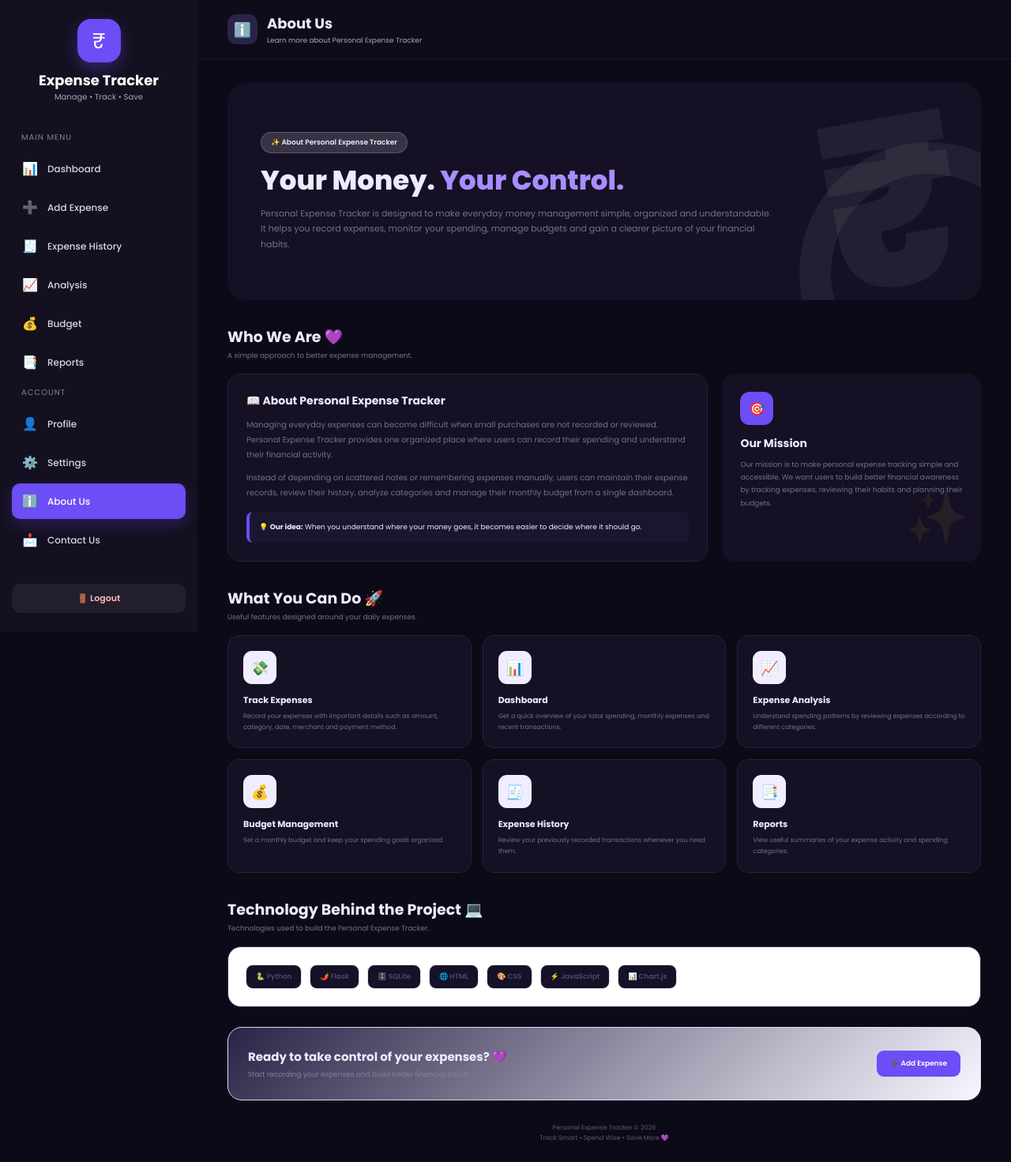
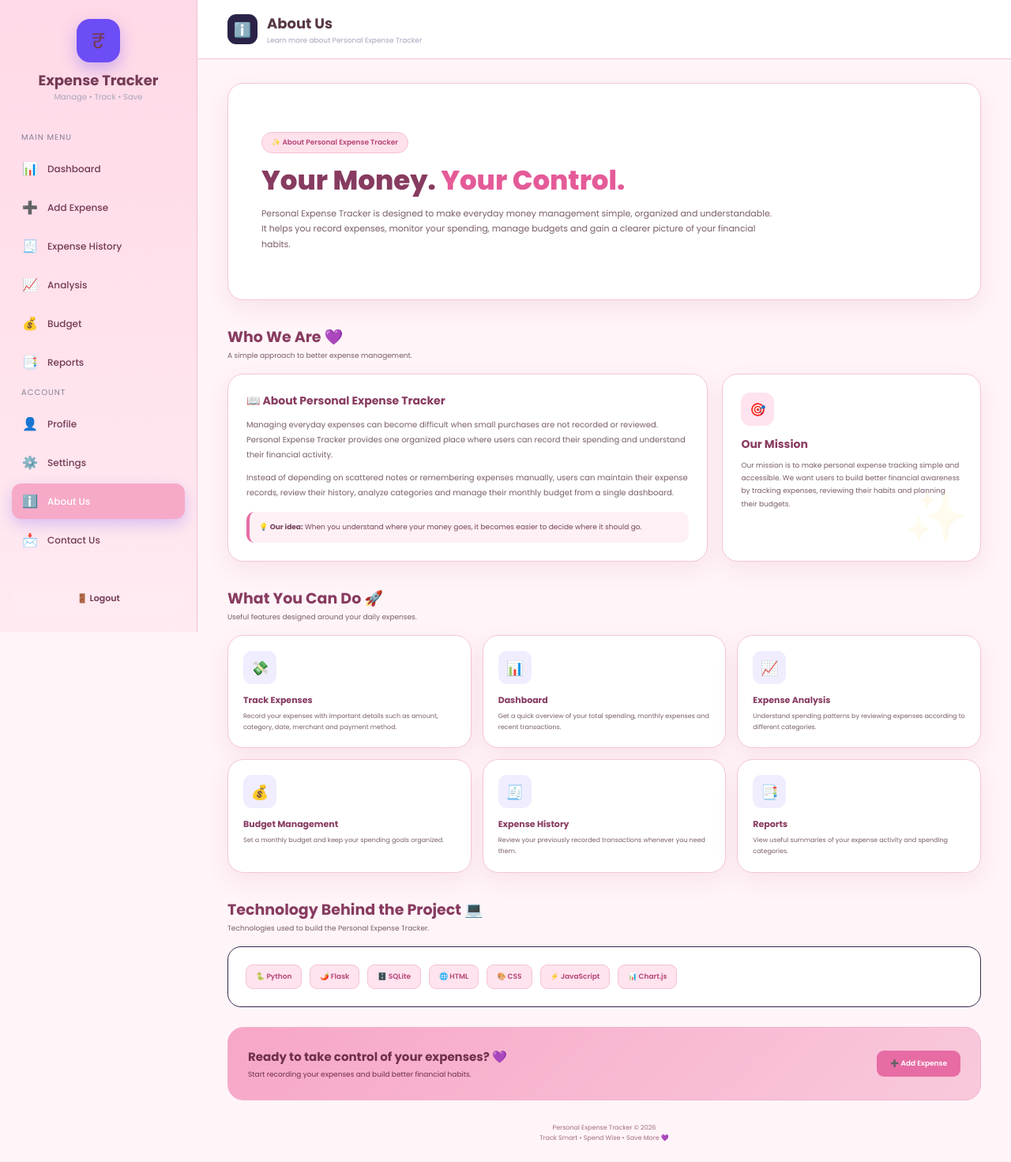
Before and after one commit to muskanmishra43768-tech/personal-expense-tracker, a Flask app: page /about in a window 1280 px wide. Shown: the whole page at 79% size. Run offline with Flask 3, Linux system fonts and the light colour scheme.

```diff
--- a/templates/about.html
+++ b/templates/about.html
@@ -598,32 +598,76 @@
 
     </style>
 
-<style id="final-dark-override">
-html,body{background:#0d0a18 !important;color:#eeeaff !important;}
-body{background:#0d0a18 !important;}
-.sidebar{background:#141020 !important;border-color:#211a33 !important;}
-.main{background:#0d0a18 !important;}
-.topbar{background:#0f0b1b !important;border-color:#211a33 !important;}
-.content{background:transparent !important;}
-.hero,.about-card,.mission-card,.feature-card,.highlight,.section-card{
-    background:#151024 !important;
-    border-color:#27203b !important;
-    box-shadow:none !important;
-    color:#eeeaff !important;
+<style id="final-pink-override">
+/* Pink theme override: visual styling only; routes and page functionality stay unchanged */
+html, body {
+    background: #fff4f8 !important;
+    color: #573746 !important;
 }
-.about-card p,.mission-card p,.feature-card p,.hero p,.section-heading p{
-    color:#777087 !important;
+body { background: #fff4f8 !important; }
+.sidebar {
+    background: linear-gradient(180deg, #ffd9e7, #ffeaf1) !important;
+    color: #743b55 !important;
+    border-right: 1px solid #f4bfd3 !important;
 }
-.about-card h3,.mission-card h3,.feature-card h3,.section-heading h2{
-    color:#eeeaff !important;
+.sidebar a { color: #743b55 !important; }
+.sidebar a:hover, .sidebar a.active {
+    background: #f7a9c8 !important;
+    color: #ffffff !important;
+    border-radius: 12px;
 }
-.hero h1{color:#eeeaff !important;}
-.hero h1 span{color:#a98cff !important;}
-.highlight{
-    background:#1b1530 !important;
-    border-left-color:#6c4df6 !important;
+.main { background: #fff4f8 !important; }
+.topbar {
+    background: rgba(255,255,255,.92) !important;
+    border-color: #f4c8d9 !important;
+    color: #573746 !important;
 }
-footer{color:#5f586f !important;}
+.content { background: transparent !important; }
+.hero, .about-card, .mission-card, .feature-card, .section-card {
+    background: #ffffff !important;
+    border: 1px solid #f5c5d8 !important;
+    box-shadow: 0 10px 28px rgba(191, 89, 132, .10) !important;
+    color: #573746 !important;
+    border-radius: 20px;
+}
+.hero-badge {
+    background: #ffe1ec !important;
+    color: #b54478 !important;
+    border: 1px solid #f6bfd5 !important;
+}
+.hero h1, .about-card h3, .mission-card h3, .feature-card h3,
+.section-heading h2 { color: #873b60 !important; }
+.hero h1 span { color: #e45b98 !important; }
+.about-card p, .mission-card p, .feature-card p, .hero p,
+.section-heading p { color: #795d6b !important; }
+.highlight {
+    background: #fff0f6 !important;
+    border-left: 4px solid #e76ca4 !important;
+    color: #74445a !important;
+    border-radius: 10px;
+}
+.mission-icon, .tech {
+    background: #ffe3ee !important;
+    color: #b54478 !important;
+    border-color: #f5c2d7 !important;
+}
+.cta {
+    background: linear-gradient(135deg, #f7a6c7, #f9c9dc) !important;
+    color: #6f304c !important;
+    border: 1px solid #f2b2ce !important;
+    border-radius: 20px;
+}
+.cta h3, .cta p { color: #6f304c !important; }
+button, .btn, .cta a {
+    background: #e76ca4 !important;
+    color: #ffffff !important;
+    border-color: #e76ca4 !important;
+}
+button:hover, .btn:hover, .cta a:hover { background: #cf4d89 !important; }
+footer { color: #a16d84 !important; }
+@media (max-width: 768px) {
+    .sidebar { border-right: none !important; }
+}
 </style>
 
 </head>
```
